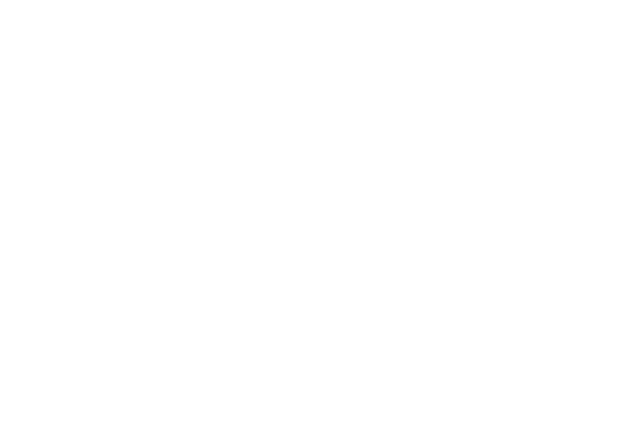
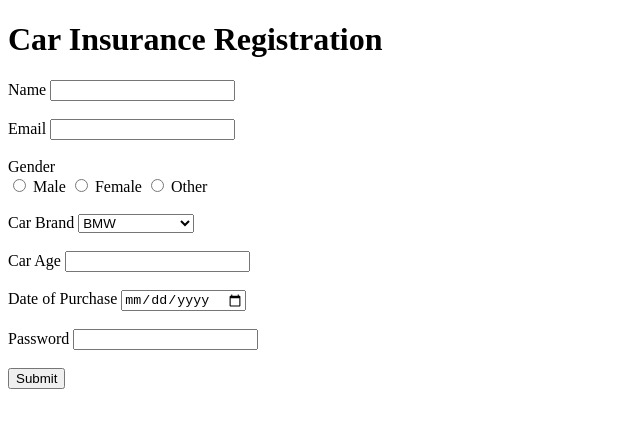
Before and after one commit to acciojob/car-insurance-form-mayur3215, a website: page main.html in a window 1280 px wide. Shown: the whole page, without its empty margins (0-640 px from the left). Drawn offline with Linux system fonts and the light colour scheme.

Commit message:
created a submission

```diff
--- a/main.html
+++ b/main.html
@@ -7,6 +7,55 @@
 </head>
 
 <body>
+	<h1>Car Insurance Registration</h1>
+    <form method="POST" action="submit.php">
+        <!-- Name -->
+        <label for="name">Name</label>
+        <input type="text" id="name" name="name" required>
+        <br><br>
+
+        <!-- Email -->
+        <label for="email">Email</label>
+        <input type="email" id="email" name="email" required>
+        <br><br>
+
+        <!-- Gender -->
+        <label>Gender</label><br>
+        <input type="radio" id="male" name="gender" value="male" required>
+        <label for="male">Male</label>
+        <input type="radio" id="female" name="gender" value="female" required>
+        <label for="female">Female</label>
+        <input type="radio" id="other" name="gender" value="other" required>
+        <label for="other">Other</label>
+        <br><br>
+
+        <!-- Car Brands -->
+        <label for="cars">Car Brand</label>
+        <select id="cars" name="cars">
+            <option value="BMW">BMW</option>
+            <option value="Audi">Audi</option>
+            <option value="Mercedez">Mercedes-Benz</option>
+        </select>
+        <br><br>
+
+        <!-- Car Age -->
+        <label for="carage">Car Age</label>
+        <input type="number" id="carage" name="carage" required>
+        <br><br>
+
+        <!-- Date of Purchase -->
+        <label for="dop">Date of Purchase</label>
+        <input type="date" id="dop" name="dop" required>
+        <br><br>
+
+        <!-- Password -->
+        <label for="password">Password</label>
+        <input type="password" id="password" name="password" required>
+        <br><br>
+
+        <!-- Submit Button -->
+        <button type="submit">Submit</button>
+    </form>
 	<!-- the entire body must be written by student -->
     <script type="text/javascript" src="./script.js">
 </script>
```
